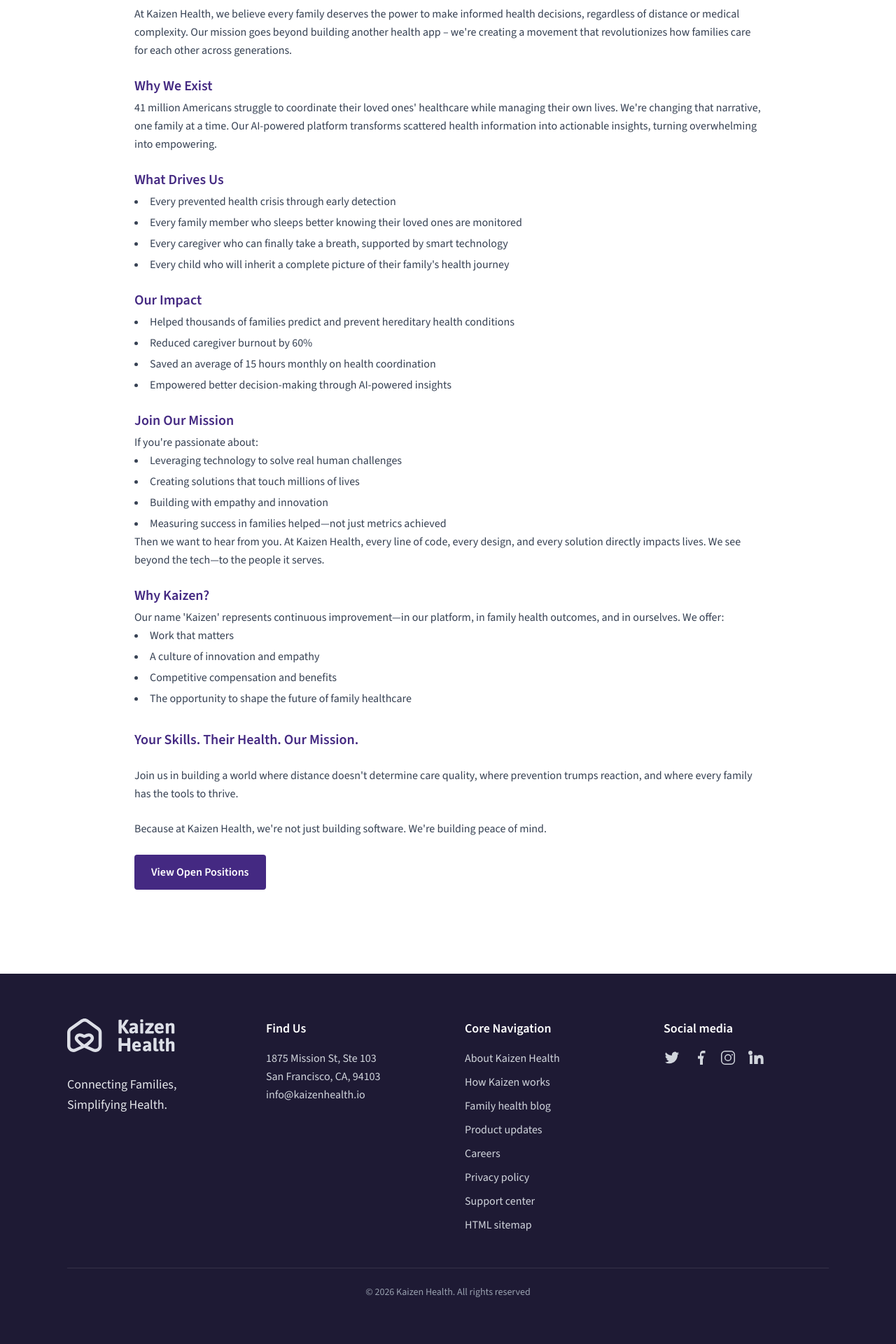
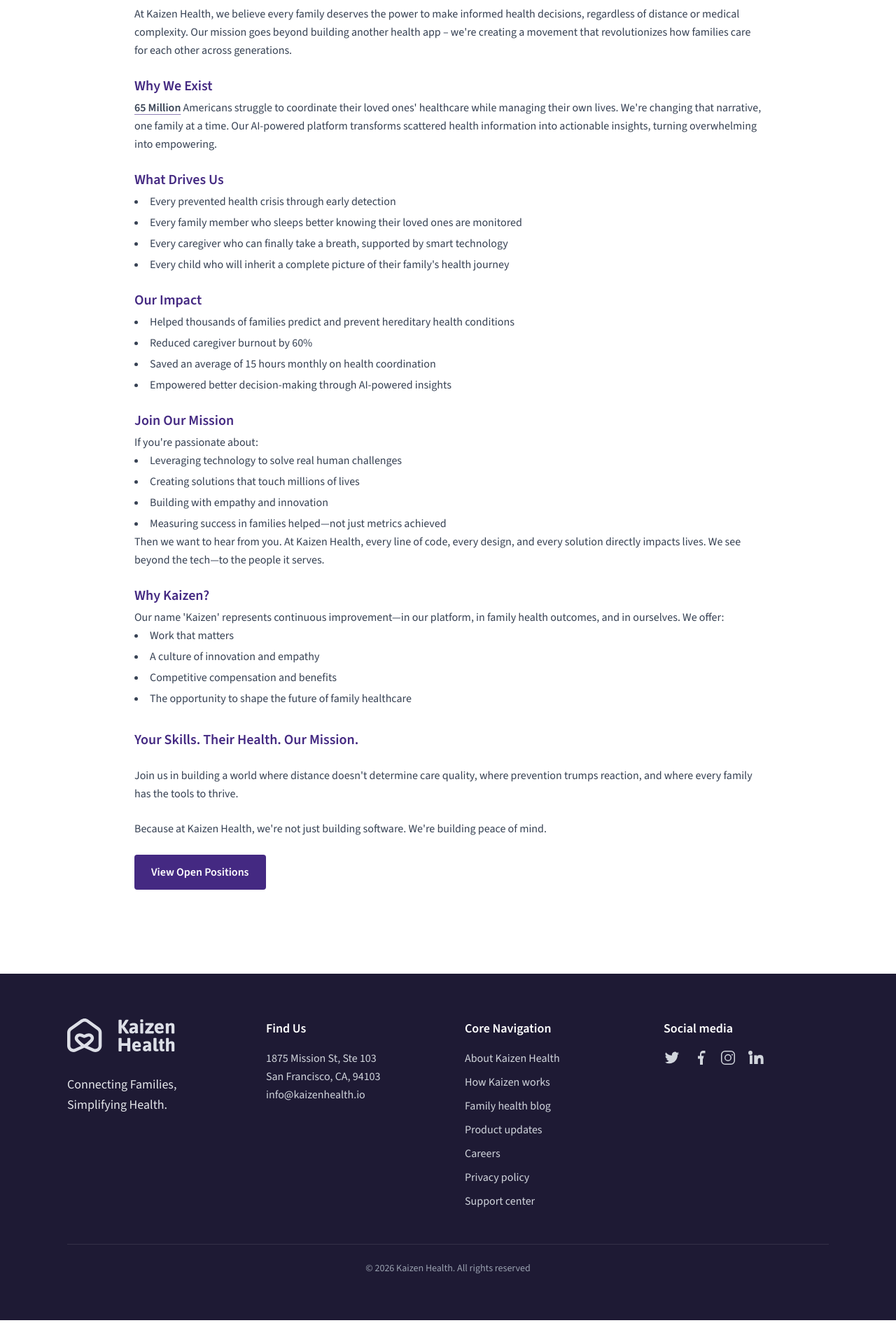
Before and after one commit to kaizen-health-tech/kaizen-web, a Next.js app: page /careers in a window 1280 px wide. Shown: the part 615-2535 px from the top of the page at 70% size. After the commit the page ends 2501 px from the top, so only its background shows below. Built offline with nearby package versions, Linux system fonts and the light colour scheme.

Commit message:
upfate claims and add background to about

```diff
--- a/app/(site)/about/page.tsx
+++ b/app/(site)/about/page.tsx
@@ -1,5 +1,6 @@
 import type { Metadata } from "next";
 import Link from "next/link";
+import Image from "next/image";
 import { createPageMetadata } from "@/lib/seo";
 
 export const metadata: Metadata = createPageMetadata({
@@ -29,21 +30,30 @@ const milestones = [
 
 export default function AboutPage() {
   return (
-    <main className="mx-auto max-w-5xl space-y-16 px-4 py-24 sm:px-6 lg:px-8">
-      <header className="space-y-6 text-center">
+    <main className="space-y-16 pb-24">
+      <section className="relative overflow-hidden py-24">
+        <Image
+          src="/images/hero/contact-us-hero-bg.png"
+          alt=""
+          fill
+          className="absolute inset-0 -z-10 h-full w-full object-cover"
+        />
+        <header className="mx-auto mt-20 max-w-5xl space-y-6 px-4 text-center sm:px-6 lg:px-8">
           <p className="text-sm font-semibold uppercase tracking-widest text-primary">
             About Kaizen Health
           </p>
-        <h1 className="text-4xl font-semibold text-slate-900 dark:text-white sm:text-5xl">
+          <h1 className="text-4xl font-semibold text-slate-900 sm:text-5xl">
             We exist to simplify care collaboration for every family.
           </h1>
-        <p className="mx-auto max-w-3xl text-lg text-slate-600 dark:text-slate-200">
+          <p className="mx-auto max-w-3xl text-lg text-slate-700">
             From pediatric specialists to aging parents, healthcare is a team
-          sport. Kaizen Health brings everyone together with a single source of
-          truth for records, care plans, and ongoing communication.
+            sport. Kaizen Health brings everyone together with a single source
+            of truth for records, care plans, and ongoing communication.
           </p>
         </header>
+      </section>
 
+      <div className="mx-auto max-w-5xl space-y-16 px-4 sm:px-6 lg:px-8">
         <section className="grid gap-8 rounded-3xl border border-slate-200 bg-white/80 p-8 shadow-sm dark:border-slate-800 dark:bg-slate-900/60 sm:grid-cols-3">
           {milestones.map((milestone) => (
             <article key={milestone.title} className="space-y-3">
@@ -82,6 +92,7 @@ export default function AboutPage() {
             </Link>
           </div>
         </section>
+      </div>
     </main>
   );
 }
--- a/app/(site)/careers/Careers.tsx
+++ b/app/(site)/careers/Careers.tsx
@@ -53,8 +53,16 @@ export default function CareersClient() {
                 Why We Exist
               </h3>
               <p>
-                41 million Americans struggle to coordinate their loved ones'
-                healthcare while managing their own lives. We're changing that
+                <a
+                  href="https://www.aarp.org/caregiving/basics/caregiving-in-us-survey-2025/"
+                  target="_blank"
+                  rel="noopener noreferrer"
+                  className="font-semibold underline decoration-primary/60 underline-offset-4 hover:text-primary"
+                >
+                  65 Million
+                </a>{" "}
+                Americans struggle to coordinate their loved ones' healthcare
+                while managing their own lives. We're changing that
                 narrative, one family at a time. Our AI-powered platform
                 transforms scattered health information into actionable
                 insights, turning overwhelming into empowering.
--- a/components/Footer/index.tsx
+++ b/components/Footer/index.tsx
@@ -83,11 +83,6 @@ export default function Footer() {
               <li>
                 <Link href="/support" className="hover:text-primary">
                   Support center
-                </Link>
-              </li>
-              <li>
-                <Link href="/html-sitemap" className="hover:text-primary">
-                  HTML sitemap
                 </Link>
               </li>
             </ul>
```
Lines whose indentation alone changed are shown as unchanged.
